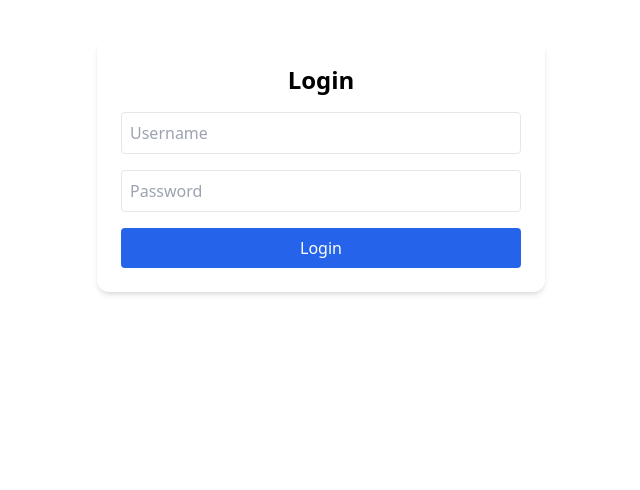
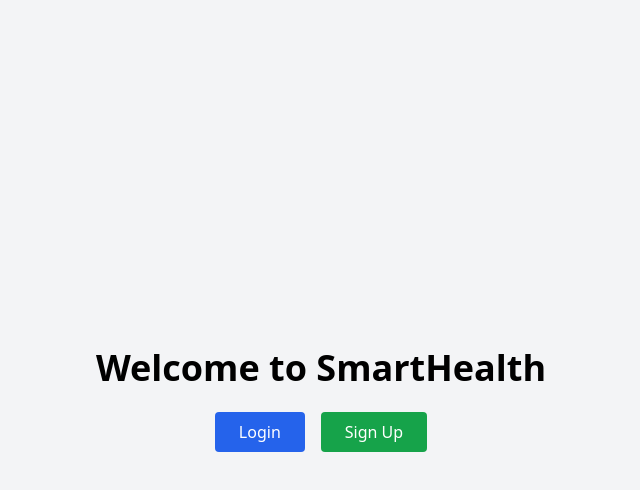
Before and after one commit to aayou004/SmartHealth, a React (Create React App) app in the folder frontend/: page / in a window 1280 px wide. Shown: the top 490 px of the page, without its empty margins (319-959 px from the left). Built offline with nearby package versions, Linux system fonts and the light colour scheme.

Commit message:
finished login and debugged errors

```diff
--- a/frontend/src/App.js
+++ b/frontend/src/App.js
@@ -1,17 +1,22 @@
 // App.js
 import React from "react";
 import { BrowserRouter as Router, Routes, Route } from "react-router-dom";
+import WelcomePage from "./WelcomePage";
 import LoginPage from "./LoginPage";
 import RegisterPage from "./RegisterPage";
 import UploadPage from "./UploadPage";
+import LogoutPage from "./LogoutPage";
 
 function App() {
   return (
     <Router>
       <Routes>
+        <Route path="/" element={<WelcomePage />} />
         <Route path="/" element={<LoginPage />} />
+        <Route path="/login" element={<LoginPage />} />
         <Route path="/register" element={<RegisterPage />} />
         <Route path="/upload" element={<UploadPage />} />
+        <Route path="/logout" element={<LogoutPage />} />
       </Routes>
     </Router>
   );
--- a/frontend/src/LoginPage.js
+++ b/frontend/src/LoginPage.js
@@ -1,5 +1,6 @@
 // src/LoginPage.js
 import React, { useState } from "react";
+import { Link } from "react-router-dom";
 import axios from "axios";
 import { useNavigate } from "react-router-dom"; // for redirection
 
@@ -44,11 +45,25 @@ const LoginPage = () => {
         onChange={(e) => setPassword(e.target.value)}
         required
       />
-        <button type="submit" className="w-full bg-blue-600 text-white p-2 rounded hover:bg-blue-700">
+      <button
+        type="submit"
+        className="w-full bg-blue-600 text-white p-2 rounded hover:bg-blue-700"
+      >
         Login
       </button>
     </form>
-      {message && <p className="mt-4 text-center text-sm text-gray-700">{message}</p>}
+
+    {message && (
+      <p className="mt-4 text-center text-sm text-gray-700">{message}</p>
+    )}
+
+    {/* ✅ Add this below the message */}
+    <p className="mt-6 text-center text-sm text-gray-600">
+      New user?{" "}
+      <Link to="/register" className="text-blue-600 hover:underline">
+        Sign up here
+      </Link>
+    </p>
   </div>
 );
 };
--- /dev/null
+++ b/frontend/src/LogoutPage.js
@@ -0,0 +1,17 @@
+// src/LogoutPage.js
+import { useEffect } from "react";
+import { useNavigate } from "react-router-dom";
+
+const LogoutPage = () => {
+  const navigate = useNavigate();
+
+  useEffect(() => {
+    // Clear session
+    localStorage.removeItem("user");
+    navigate("/"); // Go back to login
+  }, [navigate]);
+
+  return null; // no UI needed
+};
+
+export default LogoutPage;
--- a/frontend/src/RegisterPage.js
+++ b/frontend/src/RegisterPage.js
@@ -1,6 +1,7 @@
 // src/RegisterPage.js
 import React, { useState } from "react";
 import axios from "axios";
+import { Link } from "react-router-dom";
 
 const RegisterPage = () => {
   const [username, setUsername] = useState("");
@@ -44,7 +45,19 @@ const RegisterPage = () => {
         Register
       </button>
     </form>
-      {message && <p className="mt-4 text-center text-sm text-gray-700">{message}</p>}
+
+    {message && (
+      <p className="mt-4 text-center text-sm text-gray-700">{message}</p>
+    )}
+
+    <div className="mt-4 text-center">
+      <p>
+        Already have an account?{" "}
+        <Link to="/login" className="text-blue-600 hover:underline">
+          Login here
+        </Link>
+      </p>
+    </div>
   </div>
 );
 };
--- a/frontend/src/UploadPage.js
+++ b/frontend/src/UploadPage.js
@@ -42,7 +42,7 @@ function UploadPage() {
 
   const handleLogout = () => {
     localStorage.removeItem("user"); // or "token" depending on what you stored
-    navigate("/login");
+    navigate("/");
   };
 
   return (
--- /dev/null
+++ b/frontend/src/WelcomePage.js
@@ -0,0 +1,25 @@
+// src/WelcomePage.js
+import React from "react";
+import { Link } from "react-router-dom";
+
+const WelcomePage = () => {
+  return (
+    <div className="min-h-screen flex flex-col justify-center items-center bg-gray-100">
+      <h1 className="text-4xl font-bold mb-6">Welcome to SmartHealth</h1>
+      <div className="space-x-4">
+        <Link to="/login">
+          <button className="bg-blue-600 text-white px-6 py-2 rounded hover:bg-blue-700">
+            Login
+          </button>
+        </Link>
+        <Link to="/register">
+          <button className="bg-green-600 text-white px-6 py-2 rounded hover:bg-green-700">
+            Sign Up
+          </button>
+        </Link>
+      </div>
+    </div>
+  );
+};
+
+export default WelcomePage;
```
Also changed, not shown: 1 other file (tests, documents, lock files or other folders). Lines whose indentation alone changed are shown as unchanged.
